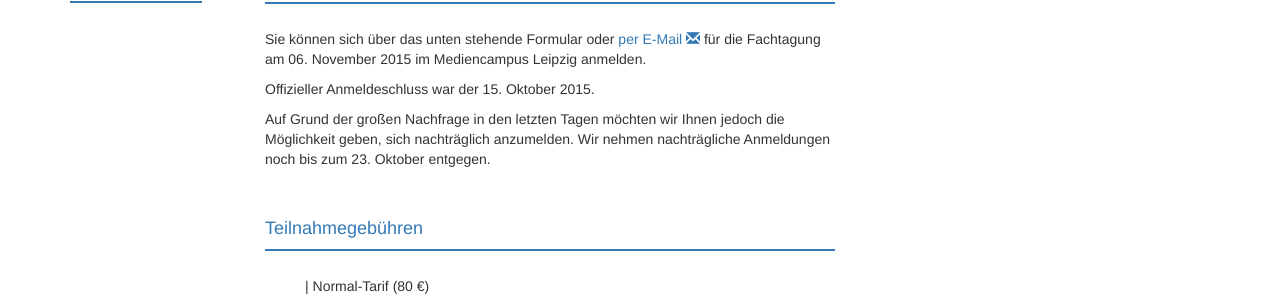
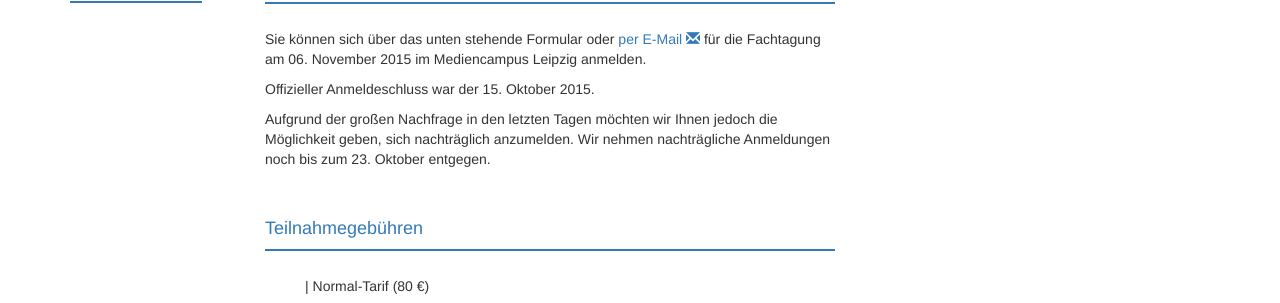
Before and after one commit to susedev/test, a Jekyll site: the page built from anmeldung.html, in a window 1280 px wide. Shown: the part 263-566 px from the top of the page. Built offline with Jekyll 4.4.1, drawn with Linux system fonts in a browser that asks for light colours; nearby versions of some CDN libraries.

Commit message:
Update anmeldung.html

```diff
--- a/anmeldung.html
+++ b/anmeldung.html
@@ -8,7 +8,7 @@ title: Anmeldung
 <p>Sie k&ouml;nnen sich &uuml;ber das unten stehende Formular oder <a href="mailto:kommunikationsfluten@eijc.eu?subject=Anmeldung%20zur%20Tagung%20%22KommunikationsFluten%22&amp;body=Sehr%20geehrte%20Damen%20und%20Herren%2C%20%0A%0Ahiermit%20m%C3%B6chte%20ich%20mich%20verbindlich%20f%C3%BCr%20die%20Teilnahme%20an%20der%20Konferenz%20%22KommunikationsFluten%22%2C%20am%206.%20November%202015%20im%20Mediencampus%2C%20Leipzig%2C%20anmelden.%0A%0AZu%20diesem%20Zweck%20%C3%BCbermittle%20ich%20Ihnen%20folgende%20Daten%20zu%20meiner%20Person%3A%0AName%0AVorname%0AOrganisation%20%0A(ggf.%20Abteilung)%0APostanschrift%0ATicketwunsch%20%3A%20%20Normal%20%7C%20Fr%C3%BChbucher%20%7C%20Student%2FPostdoc%20(nicht%20zutreffendes%20bitte%20streichen)%0A%0ABitte%20senden%20Sie%20mir%20eine%20Rechnung%20%C3%BCber%20die%20Tagungsgeb%C3%BChr%20an%20folgende%20Adresse%20(nicht%20zutreffendes%20bitte%20streichen)%3A%0AAdresse%20siehe%20oben%0Aoder%0Aabweichende%20Rechnungsadresse%3A%0AName%0AVorname%0AOrganisation%20%0A(ggf.%20Abteilung)%0APostanschrift%0A%0A%0AMit%20freundlichen%20Gr%C3%BC%C3%9Fen%0A%0A%0A%0A">per E-Mail <span aria-hidden="true" class="glyphicon glyphicon-envelope"> </span></a> f&uuml;r die Fachtagung am 06. November 2015 im Mediencampus Leipzig anmelden.</p>
 
 <p>Offizieller Anmeldeschluss war der 15. Oktober 2015.</p>
-<p>Auf Grund der großen Nachfrage in den letzten Tagen möchten wir Ihnen jedoch die Möglichkeit geben, sich nachträglich anzumelden. Wir nehmen nachträgliche Anmeldungen noch bis zum 23. Oktober entgegen.</p>
+<p>Aufgrund der großen Nachfrage in den letzten Tagen möchten wir Ihnen jedoch die Möglichkeit geben, sich nachträglich anzumelden. Wir nehmen nachträgliche Anmeldungen noch bis zum 23. Oktober entgegen.</p>
 
 <p>&nbsp;</p>
 
```
